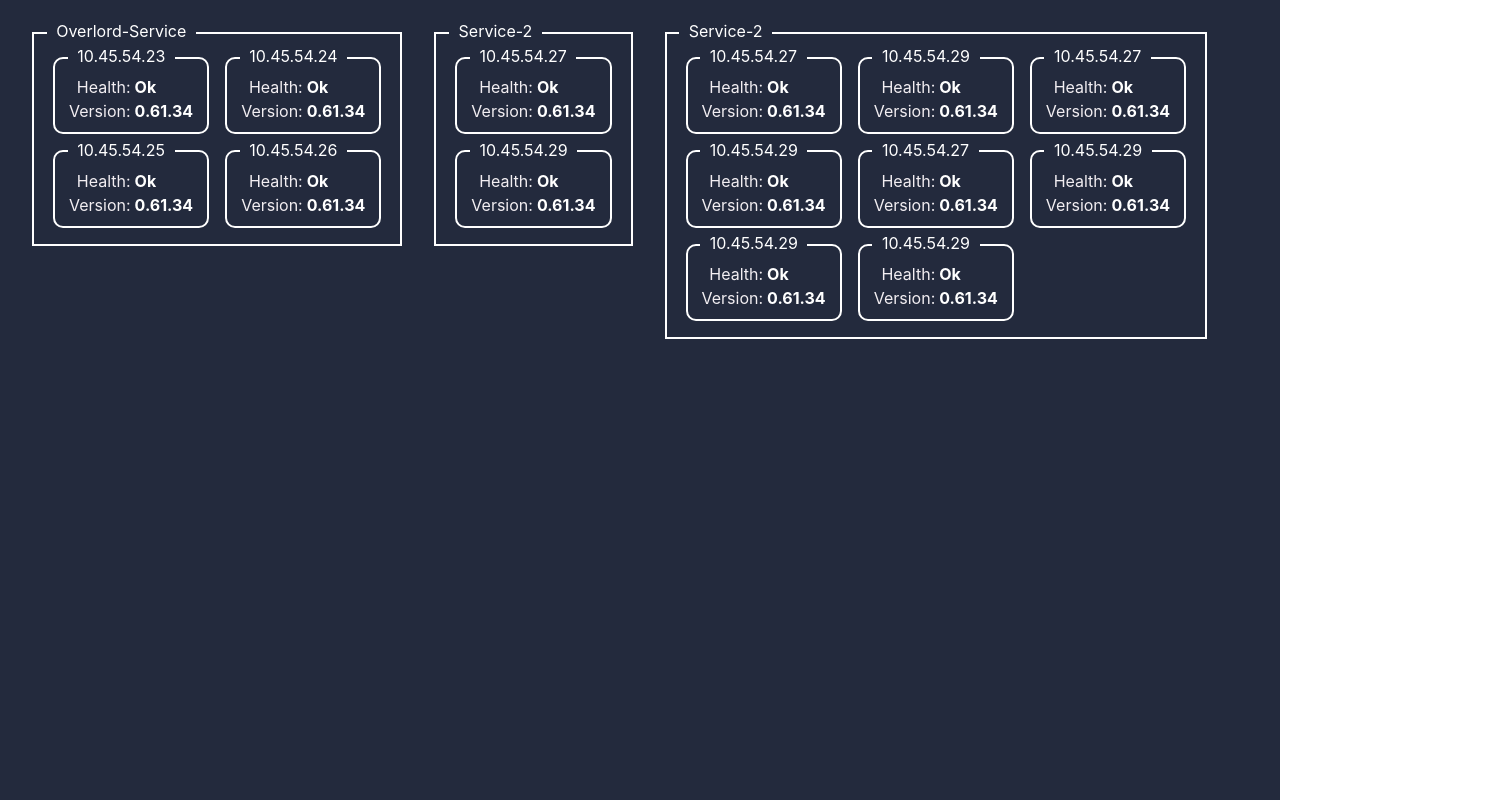
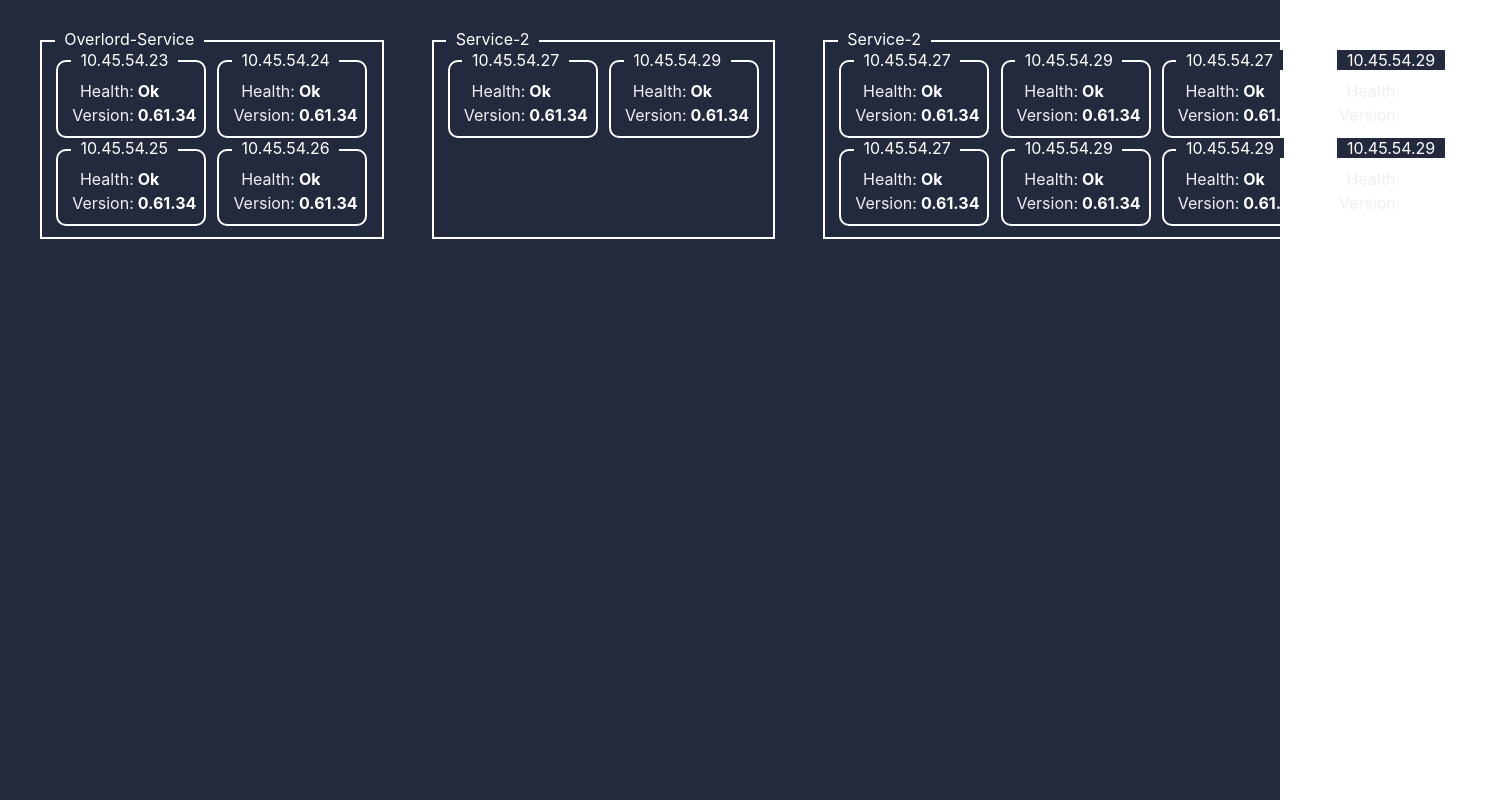
Before and after one commit to Cantara/visuale, a Nuxt app in the folder src/main/resources/nuxt-spa/: page / in a window 1280 px wide. Shown: the whole page, 1489 px wide, since content can reach past the window. Built offline with nearby package versions, Linux system fonts and the light colour scheme.

Commit message:
Optimizes space used for each container of nodes, checks if a square or rectangle utilize most space.

```diff
--- a/src/main/resources/nuxt-spa/components/Service.vue
+++ b/src/main/resources/nuxt-spa/components/Service.vue
@@ -1,6 +1,6 @@
 <template>
   <div class="service-block">
-    <div>
+
       <div class="marker">
         <div>
           <div class="title">
@@ -10,7 +10,7 @@
             <Node v-for="(node,index) in service.nodes" :key="index" :node="node"></Node>
           </div>
         </div>
-      </div>
+
     </div>
   </div>
 </template>
@@ -31,7 +31,7 @@
     computed: {
       gridStyle() {
         return {
-          gridTemplateColumns: `repeat(${this.autoGrid()},1fr)`
+          gridTemplateColumns: `repeat(${this.autoGrid()}, minmax(150px,1fr))`
         }
       },
     },
@@ -41,9 +41,15 @@
     },
     methods:{
       autoGrid(){
-        return  Math.round(Math.sqrt(this.service.nodes.length));
-        return Math.round(this.service.nodes.length / 2);
+        let squareRoot = Math.sqrt(this.service.nodes.length);
+        if(this.isInt(squareRoot))
+          return  Math.sqrt(this.service.nodes.length);
+        return Math.round(Math.sqrt(this.service.nodes.length) + 1);
       },
+
+      isInt(n) {
+        return n % 1 === 0;
+      }
 
     },
   }
@@ -51,11 +57,15 @@
 
 <style lang="scss" scoped>
   @import '~/assets/styles/variables/_variables.scss';
-  .service-block > div {
+  .service-block{
+  }
+  .service-block {
     border: 2px solid white;
+    margin: 0.5em;
   }
 
   .marker > div {
+    display: block;
     padding: 0 3px;
     margin-top: -0.8em;
   }
@@ -68,8 +78,8 @@
     color: white;
   }
   .content{
-    padding:1em;
+    padding:0.7em;
     display:grid;
-    grid-gap: 1em;
+    grid-gap: 0.7em;
   }
 </style>
```
